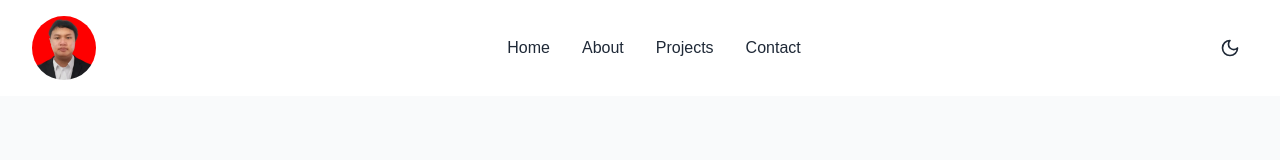
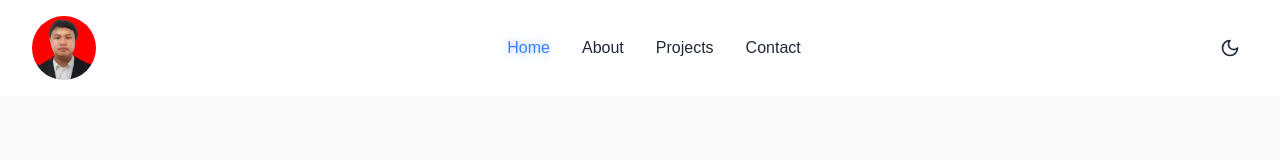
Before and after one commit to Hansennico/NextJS-Portofolio, a Next.js app: page / in a window 1280 px wide. Shown: the top 160 px of the page. Built offline with nearby package versions, Linux system fonts and the light colour scheme.

Commit message:
update #3
add blue nav icon on selected page,
fixing nav link disapear instead of replaced with hamburger menu when opening site on mobile screen

```diff
--- a/components/navbar.tsx
+++ b/components/navbar.tsx
@@ -1,10 +1,50 @@
+"use client";
+import { useState } from "react";
 import Link from "next/link";
 import Image from "next/image";
+import { usePathname } from "next/navigation";
 import PasFoto from "@/Public/PasFotoHansen.webp";
 import { ThemeToggle } from "./theme-toggle";
+import { Menu, X } from "lucide-react";
+
+interface NavLinkProps {
+  href: string;
+  children: React.ReactNode;
+}
 
 const Navbar = () => {
+  const [isOpen, setIsOpen] = useState(false);
+  const pathname = usePathname();
+
+  const toggleMenu = () => {
+    setIsOpen(!isOpen);
+  };
+
+  const NavLink = ({ href, children }: NavLinkProps) => {
+    const isActive = pathname === href;
     return (
+      <Link
+        href={href}
+        className={`transition-all duration-200 ${
+          isActive
+            ? "text-blue-500 dark:text-blue-400 font-medium glow-effect"
+            : "hover:text-gray-600 dark:hover:text-gray-300"
+        }`}
+        onClick={() => setIsOpen(false)}
+      >
+        {children}
+      </Link>
+    );
+  };
+
+  return (
+    <>
+      <style jsx global>{`
+        .glow-effect {
+          text-shadow: 0 0 8px rgba(59, 130, 246, 0.5);
+        }
+      `}</style>
+
       <nav className="w-full bg-white dark:bg-[#0a0f1a] text-gray-800 dark:text-white py-4 transition-colors duration-200">
         <div className="max-w-7xl mx-auto px-4 sm:px-6 lg:px-8">
           <div className="flex justify-between items-center">
@@ -19,39 +59,46 @@ const Navbar = () => {
               />
             </Link>
 
-          {/* Navigation Links */}
+            {/* Navigation Links - Desktop */}
             <div className="hidden sm:flex items-center space-x-8">
-            <Link
-              href="/"
-              className="hover:text-gray-600 dark:hover:text-gray-300 transition-colors"
-            >
-              Home
-            </Link>
-            <Link
-              href="/about"
-              className="hover:text-gray-600 dark:hover:text-gray-300 transition-colors"
-            >
-              About
-            </Link>
-            <Link
-              href="/projects"
-              className="hover:text-gray-600 dark:hover:text-gray-300 transition-colors"
-            >
-              Projects
-            </Link>
-            <Link
-              href="/contact"
-              className="hover:text-gray-600 dark:hover:text-gray-300 transition-colors"
-            >
-              Contact
-            </Link>
+              <NavLink href="/">Home</NavLink>
+              <NavLink href="/about">About</NavLink>
+              <NavLink href="/projects">Projects</NavLink>
+              <NavLink href="/contact">Contact</NavLink>
             </div>
 
+            <div className="flex items-center space-x-4">
               {/* Theme Toggle Button */}
               <ThemeToggle />
+
+              {/* Mobile Menu Button */}
+              <button
+                onClick={toggleMenu}
+                className="sm:hidden text-gray-600 dark:text-gray-300 hover:text-gray-800 dark:hover:text-white"
+              >
+                {isOpen ? (
+                  <X className="h-6 w-6" />
+                ) : (
+                  <Menu className="h-6 w-6" />
+                )}
+              </button>
             </div>
           </div>
+
+          {/* Mobile Menu Dropdown */}
+          {isOpen && (
+            <div className="sm:hidden pt-4">
+              <div className="flex flex-col space-y-4 pb-4">
+                <NavLink href="/">Home</NavLink>
+                <NavLink href="/about">About</NavLink>
+                <NavLink href="/projects">Projects</NavLink>
+                <NavLink href="/contact">Contact</NavLink>
+              </div>
+            </div>
+          )}
+        </div>
       </nav>
+    </>
   );
 };
 
```
Lines whose indentation alone changed are shown as unchanged.
